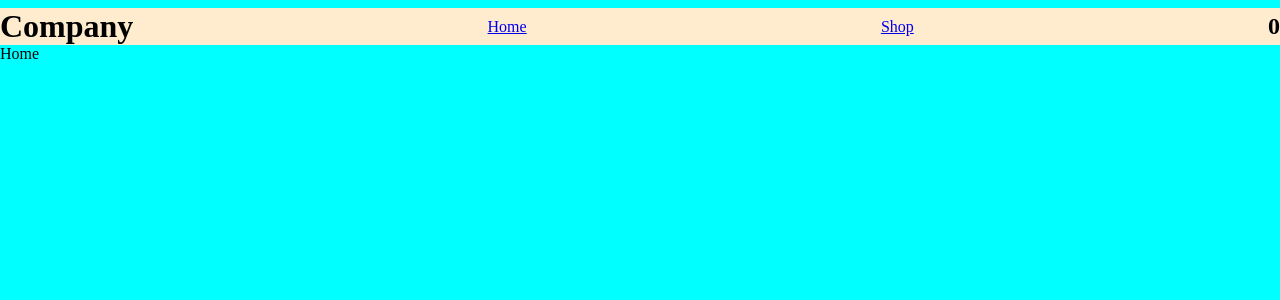
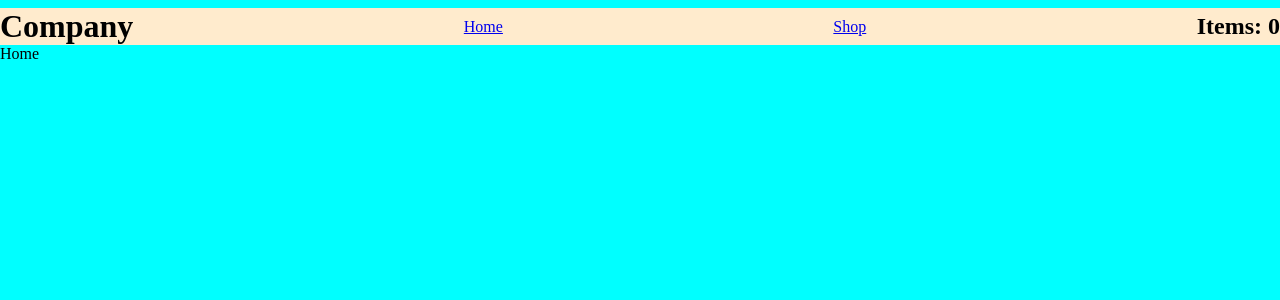
Before and after one commit to danielopoulos321/shopping-cart, a React (Vite) app: page / in a window 1280 px wide. Shown: the top 300 px of the page. Built offline with nearby package versions, Linux system fonts and the light colour scheme.

Commit message:
Cartlength label

```diff
--- a/src/components/Navbar/Navbar.jsx
+++ b/src/components/Navbar/Navbar.jsx
@@ -10,7 +10,7 @@ export function Navbar({ cartItems }) {
         <h1>Company</h1>
         <Link to="/">Home</Link>
         <Link to="shop">Shop</Link>
-        <h2>{cartLength}</h2>
+        <h2>Items: {cartLength}</h2>
       </div>
     </>
   );
```
